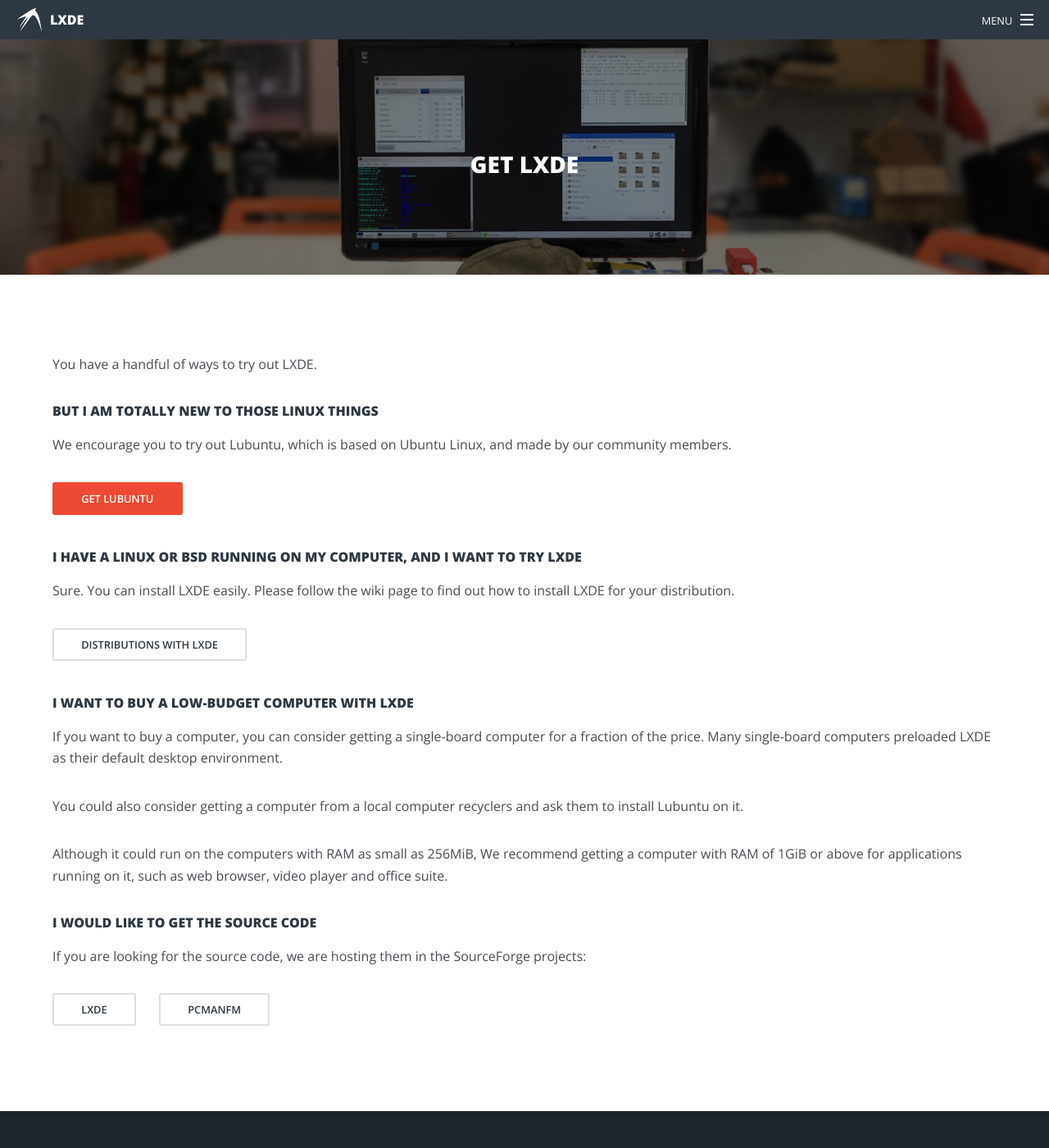
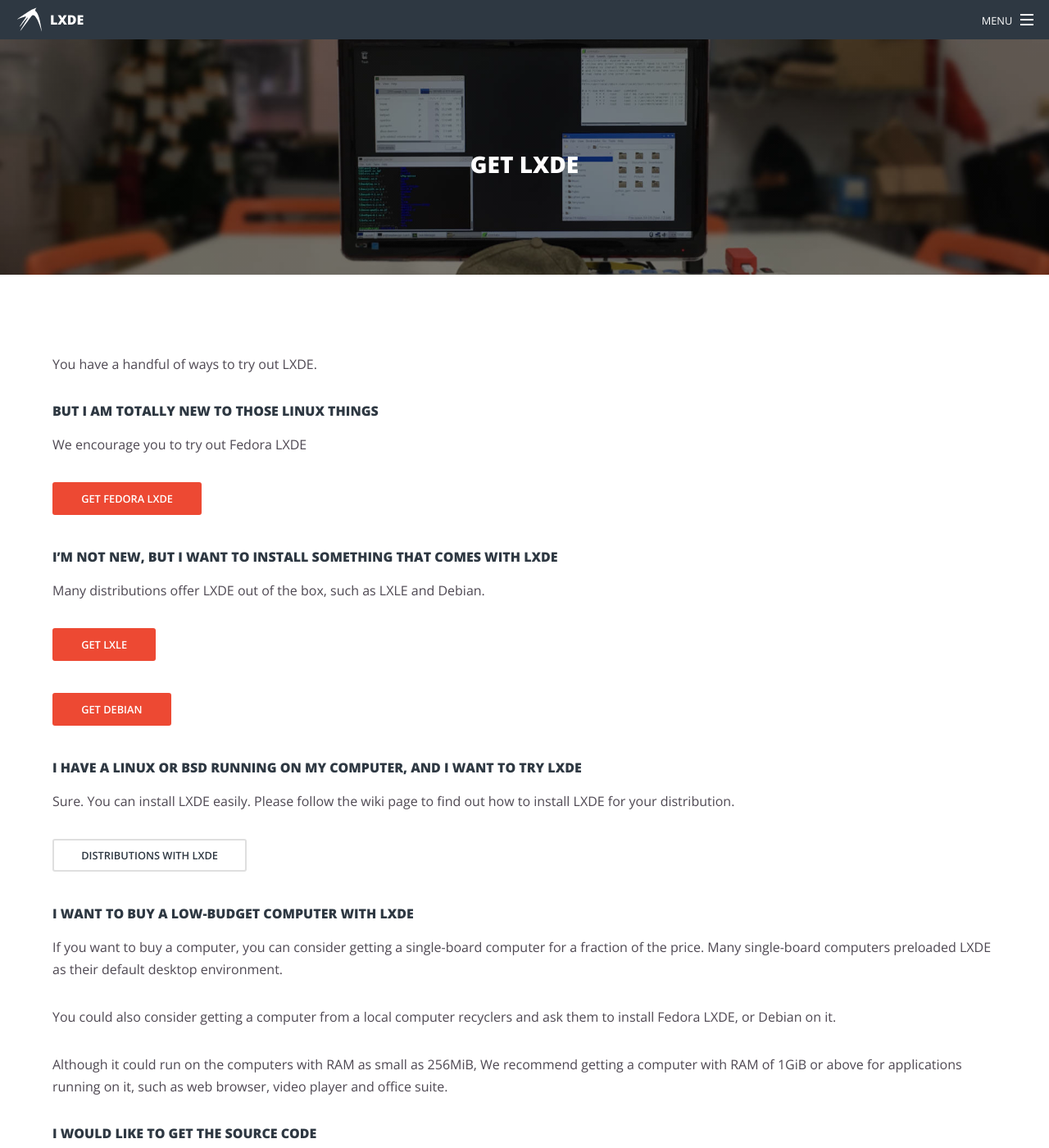
Before and after one commit to lxde/lxde.github.io, a Jekyll site: the page built from get.md, in a window 1280 px wide and 1400 px high. Shown: the whole window at 82% size. Built offline with Jekyll 4.4.1, drawn with Linux system fonts in a browser that asks for light colours.

Commit message:
Lubuntu no longer ships LXDE, suggest Fedora instead and add other distributions

```diff
--- a/get.md
+++ b/get.md
@@ -7,12 +7,24 @@
 
 #### But I am totally new to those Linux things
 
-We encourage you to try out Lubuntu, which is based on Ubuntu Linux, and made
-by our community members.
+We encourage you to try out Fedora LXDE
 
 <ul class="actions">
-  <li><a href="http://lubuntu.me" class="button special">Get Lubuntu</a></li>
+  <li><a href="https://spins.fedoraproject.org/lxde/" class="button special">Get Fedora LXDE</a></li>
 </ul>
+
+
+#### I'm not new, but I want to install something that comes with LXDE
+
+Many distributions offer LXDE out of the box, such as LXLE and Debian.
+
+<ul class="actions">
+  <li><a href="https://www.lxle.net/" class="button special">Get LXLE</a></li>
+</ul>
+<ul class="actions">
+  <li><a href="https://www.debian.org/CD/live/#live-install-stable" class="button special">Get Debian</a></li>
+</ul>
+
 
 #### I have a Linux or BSD running on my computer, and I want to try LXDE
 
@@ -30,7 +42,7 @@
 their default desktop environment.
 
 You could also consider getting a computer from a local computer recyclers and
-ask them to install Lubuntu on it.
+ask them to install Fedora LXDE, or Debian on it.
 
 Although it could run on the computers with RAM as small as 256MiB, We
 recommend getting a computer with RAM of 1GiB or above for applications running
```
